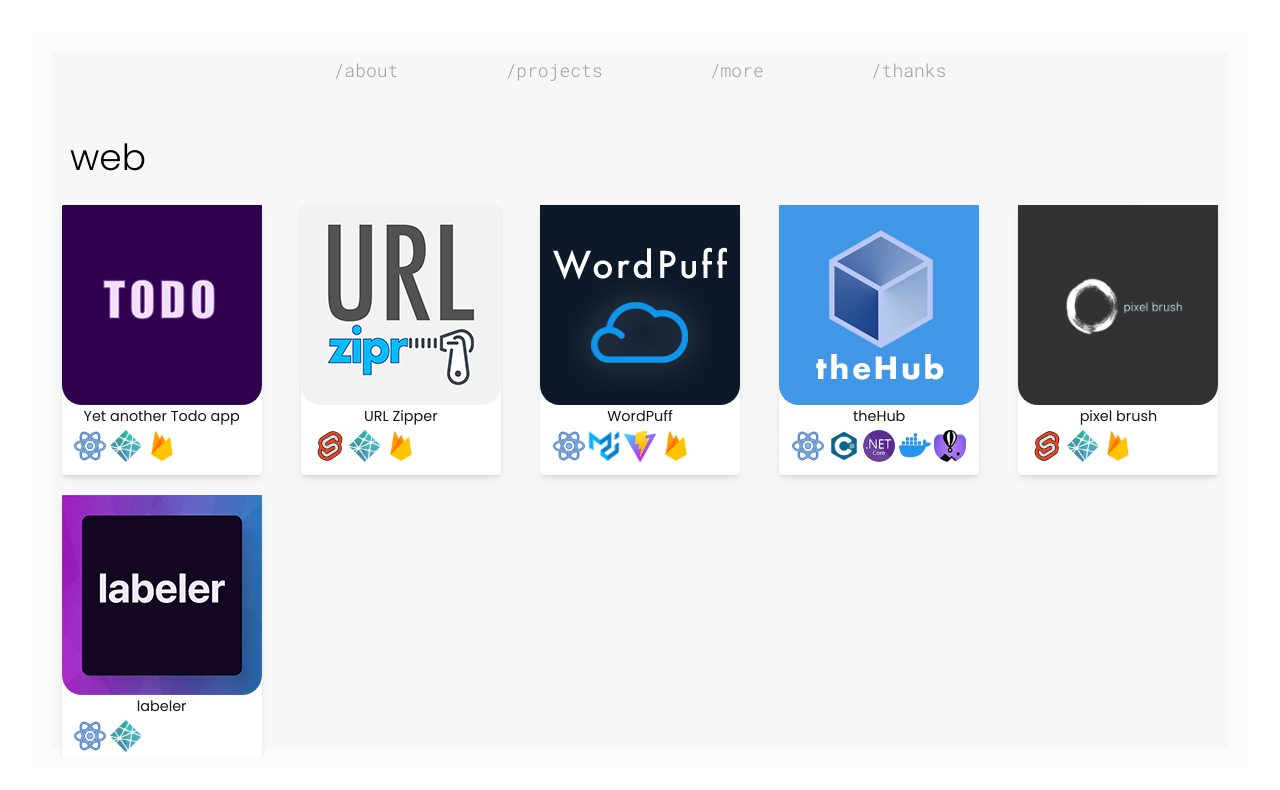
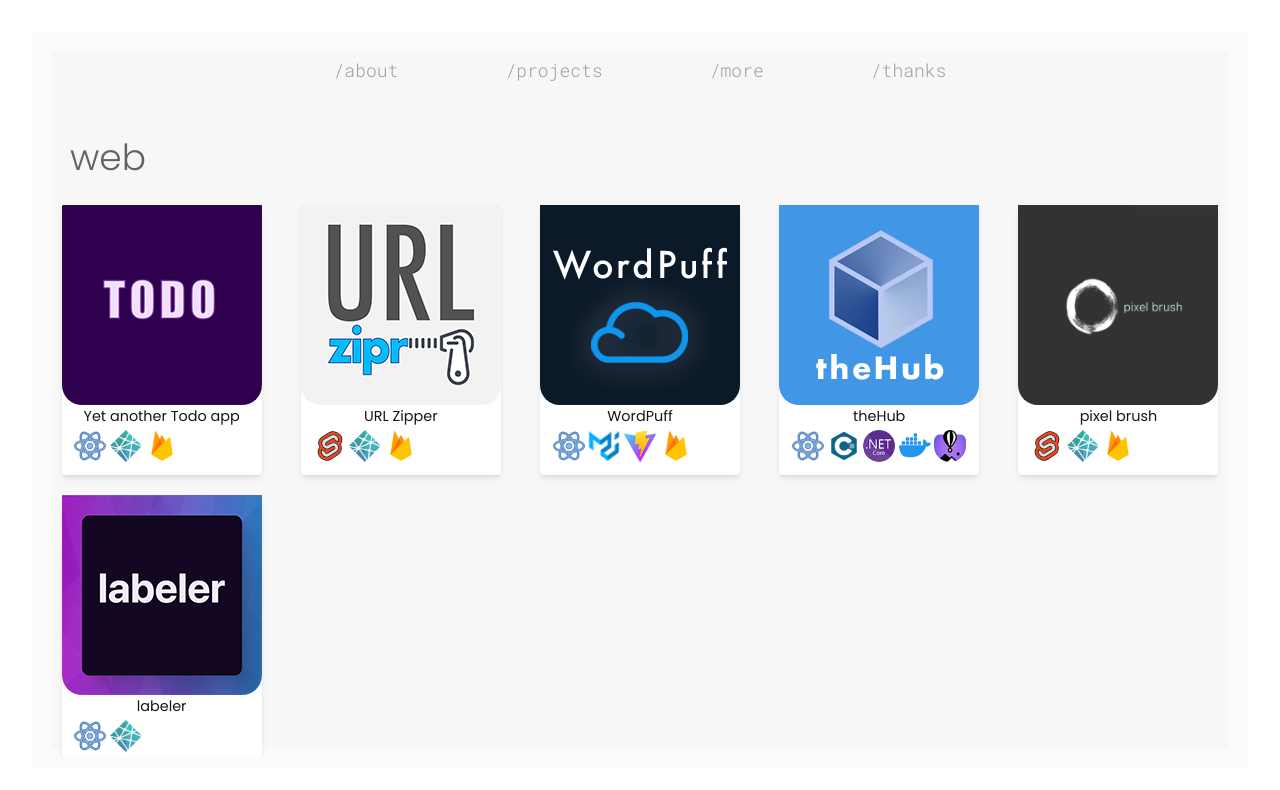
Before and after one commit to syntax-punk/syntaxpunkdotcom, a Next.js app: page /projects in a window 1280 px wide. Shown: the top 790 px of the page. Built offline with nearby package versions, Linux system fonts and the light colour scheme.

Commit message:
Added padding bottom to the projects view container

```diff
--- a/components/projects/projectsView.tsx
+++ b/components/projects/projectsView.tsx
@@ -42,8 +42,10 @@ const Container = styled.div`
   display: grid;
   grid-auto-rows: min-content;
   overflow-y: auto;
+  padding-bottom: 3.2rem;
 
   h2 {
+    color: #00000099;
     font-weight: 300;
     font-size: 2rem;
     padding: 1rem;
```
